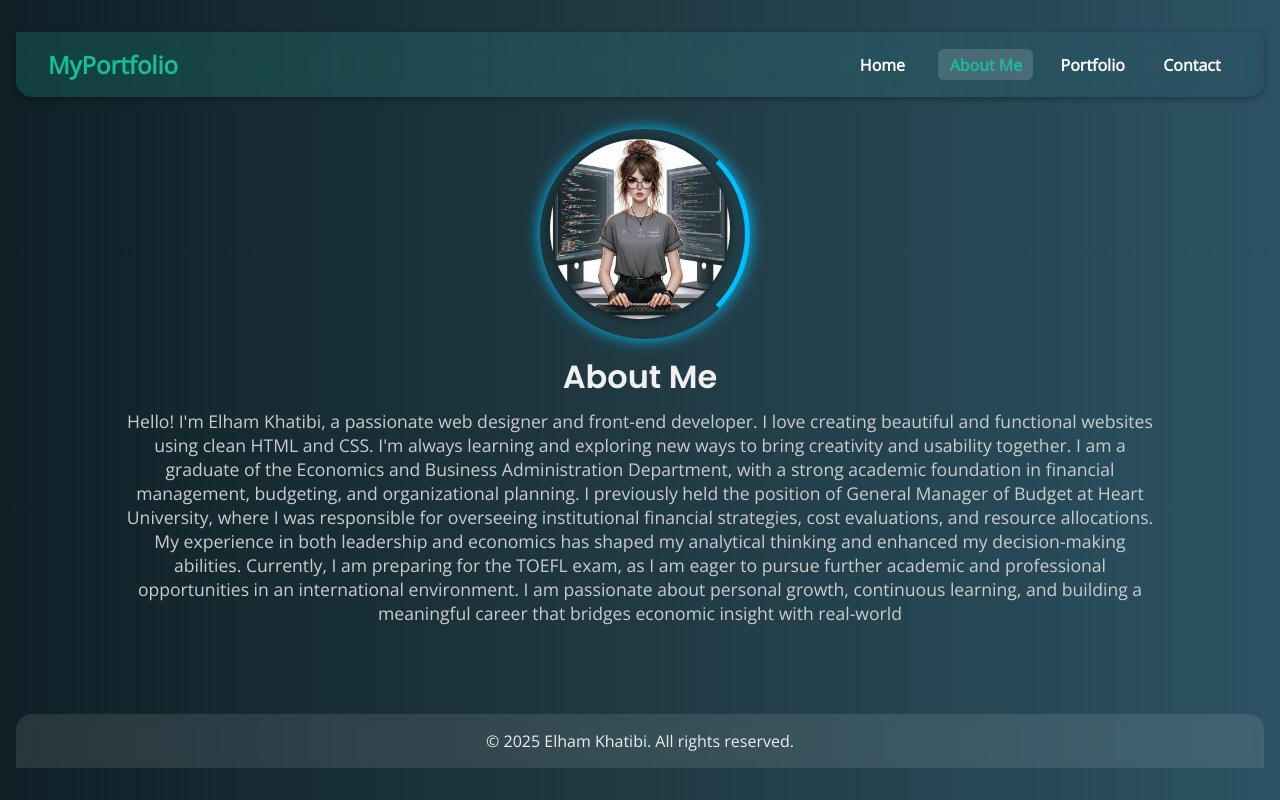
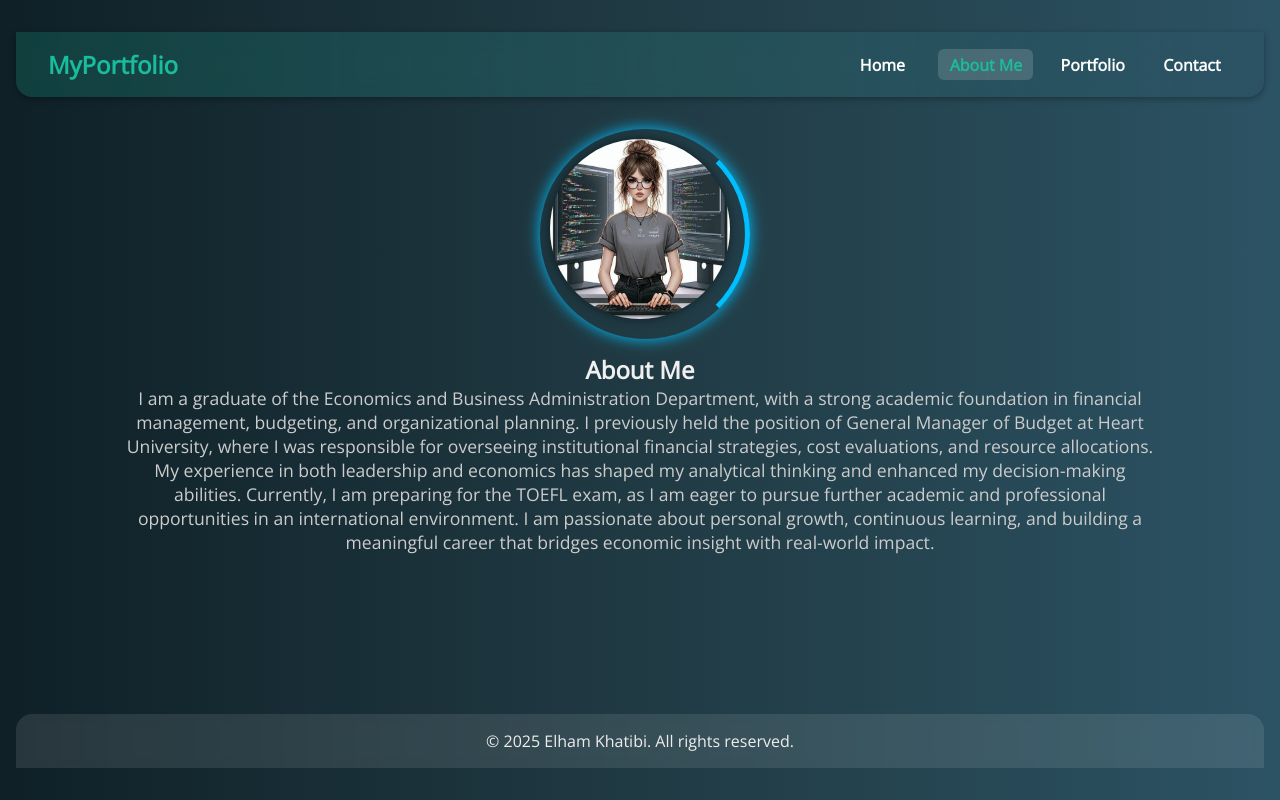
Before and after one commit to elhamkhatibi5/My-Portfolio-Website, a plain HTML site: page about.html in a window 1280 px wide. Drawn offline with nearby package versions, Linux system fonts and the light colour scheme.

Commit message:
Update about.html

```diff
--- a/about.html
+++ b/about.html
@@ -23,10 +23,12 @@
       <div class="profile-pic-container">
         <img src="profile-girl.jpg" alt="Profile Picture" class="profile-pic" />
       </div>
-      <h1>About Me</h1>
-      <p>
-        Hello! I'm Elham Khatibi, a passionate web designer and front-end developer. I love creating beautiful and functional websites using clean HTML and CSS. I'm always learning and exploring new ways to bring creativity and usability together.    I am a graduate of the Economics and Business Administration Department, with a strong academic foundation in financial management, budgeting, and organizational planning. I previously held the position of General Manager of Budget at Heart University, where I was responsible for overseeing institutional financial strategies, cost evaluations, and resource allocations. My experience in both leadership and economics has shaped my analytical thinking and enhanced my decision-making abilities. Currently, I am preparing for the TOEFL exam, as I am eager to pursue further academic and professional opportunities in an international environment. I am passionate about personal growth, continuous learning, and building a meaningful career that bridges economic insight with real-world
-      </p>
+      <section id="about">
+  <h2>About Me</h2>
+  <p>
+    I am a graduate of the Economics and Business Administration Department, with a strong academic foundation in financial management, budgeting, and organizational planning. I previously held the position of General Manager of Budget at Heart University, where I was responsible for overseeing institutional financial strategies, cost evaluations, and resource allocations. My experience in both leadership and economics has shaped my analytical thinking and enhanced my decision-making abilities. Currently, I am preparing for the TOEFL exam, as I am eager to pursue further academic and professional opportunities in an international environment. I am passionate about personal growth, continuous learning, and building a meaningful career that bridges economic insight with real-world impact.
+  </p>
+</section>
     </div>
   </header>
 
```
